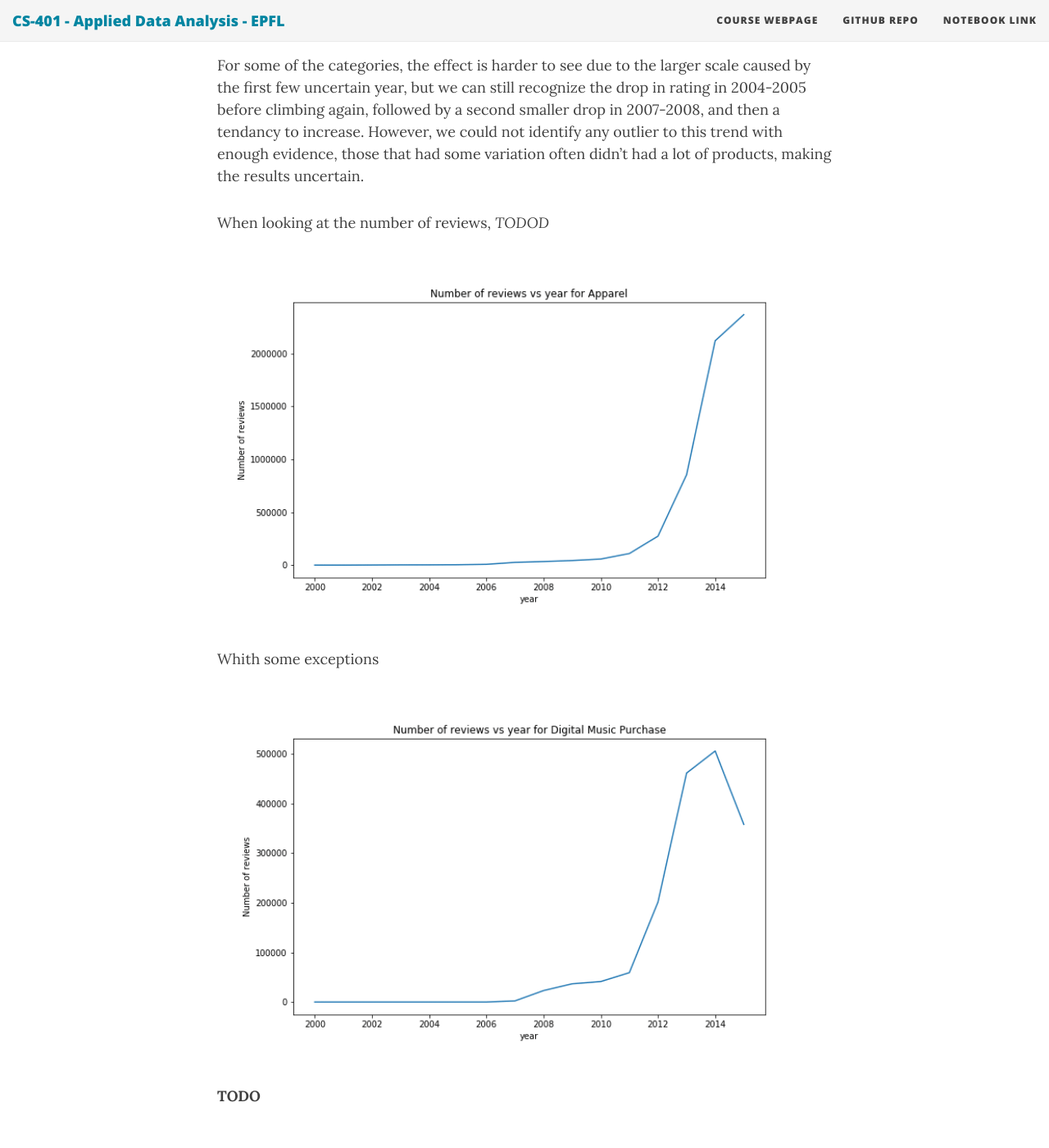
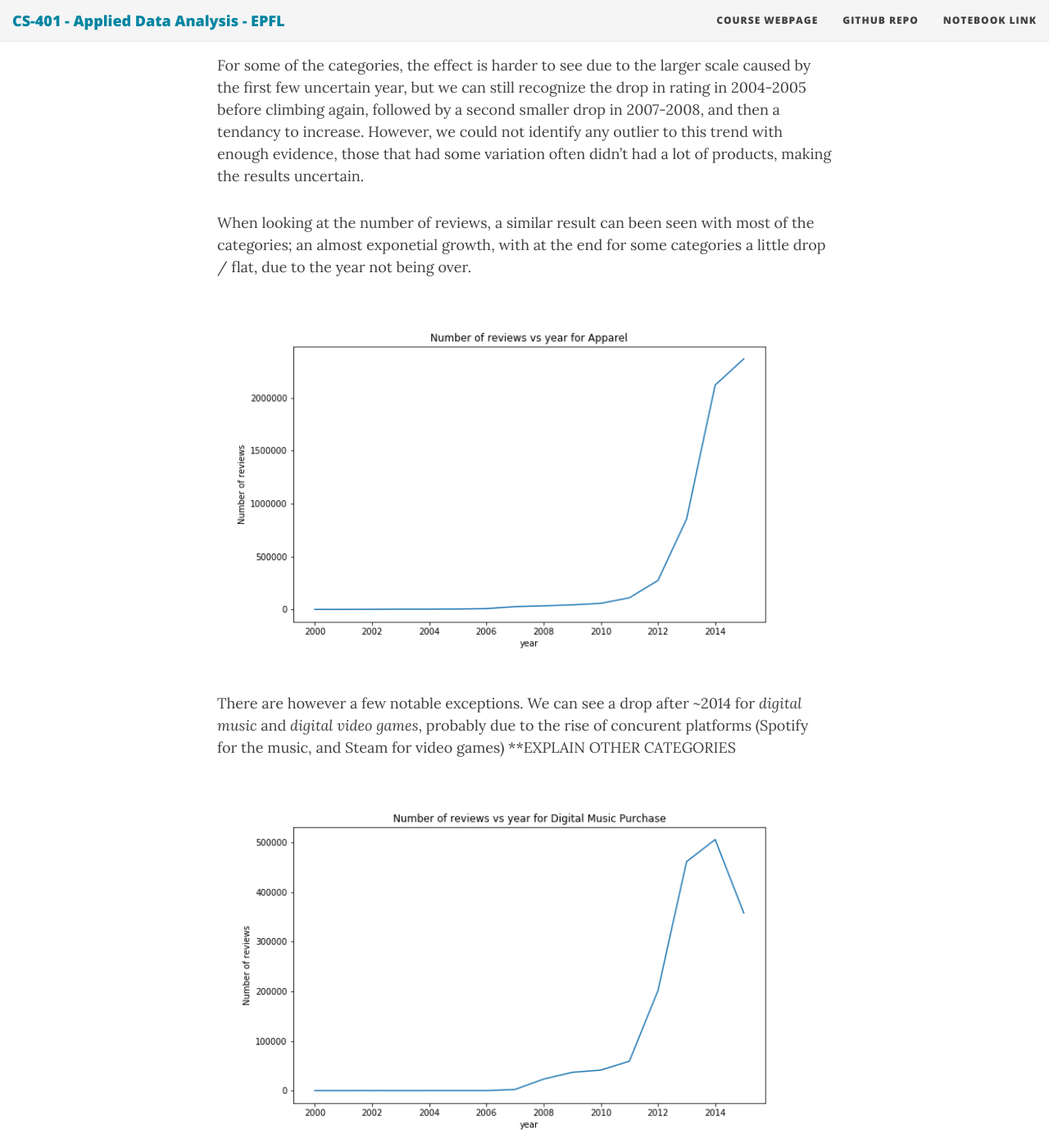
Before and after one commit to ada-lyn/ada-lyn.github.io, a Jekyll site: the page built from index.md, in a window 1280 px wide and 1400 px high, scrolled down 13462 px. Shown: the whole window at 82% size. Built offline with Jekyll 4.4.1, drawn with Linux system fonts in a browser that asks for light colours; nearby versions of some CDN libraries; some of the changed text lies outside the part shown.

Commit message:
Update index.md

```diff
--- a/index.md
+++ b/index.md
@@ -166,19 +166,21 @@ When comparing the evolution of the rating with the year for the other catgeorie
 
 For some of the categories, the effect is harder to see due to the larger scale caused by the first few uncertain year, but we can still recognize the drop in rating in 2004-2005 before climbing again, followed by a second smaller drop in 2007-2008, and then a tendancy to increase. However, we could not identify any outlier to this trend with enough evidence, those that had some variation often didn't had a lot of products, making the results uncertain.
 
-When looking at the number of reviews, *TODOD*
+When looking at the number of reviews, a similar result can been seen with most of the categories; an almost exponetial growth, with at the end for some categories a little drop / flat, due to the year not being over.
 
 <p float="left">
 	<img src="/img/gif/number_vs_year.gif" width="99%" />
 </p>
 
-Whith some exceptions
+There are however a few notable exceptions. We can see a drop after ~2014 for *digital music* and *digital video games*, probably due to the rise of concurent platforms (Spotify for the music, and Steam for video games) **EXPLAIN OTHER CATEGORIES
 
 <p float="left">
 	<img src="/img/gif/number_vs_year_exceptions.gif" width="99%" />
 </p>
 
-**TODO**
+
+
+Now, let's look at the rating and number of reviews comapred to the day of the week
 
 <p float="left">
   <img src="/img/products/rating_by_dayofweek_evolution_Books.png" width="99%" />
```
